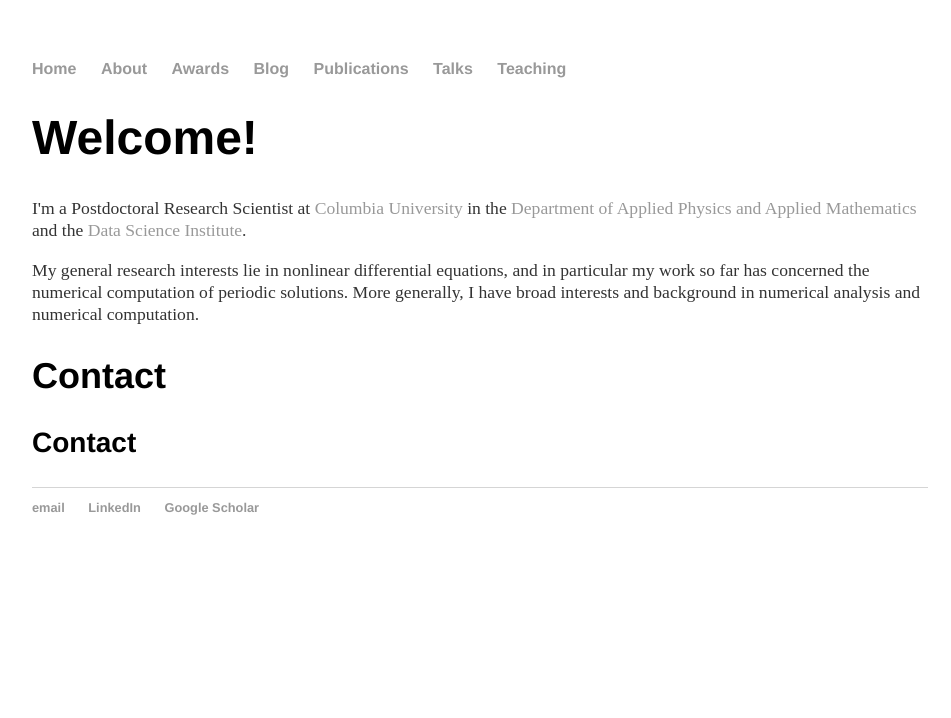
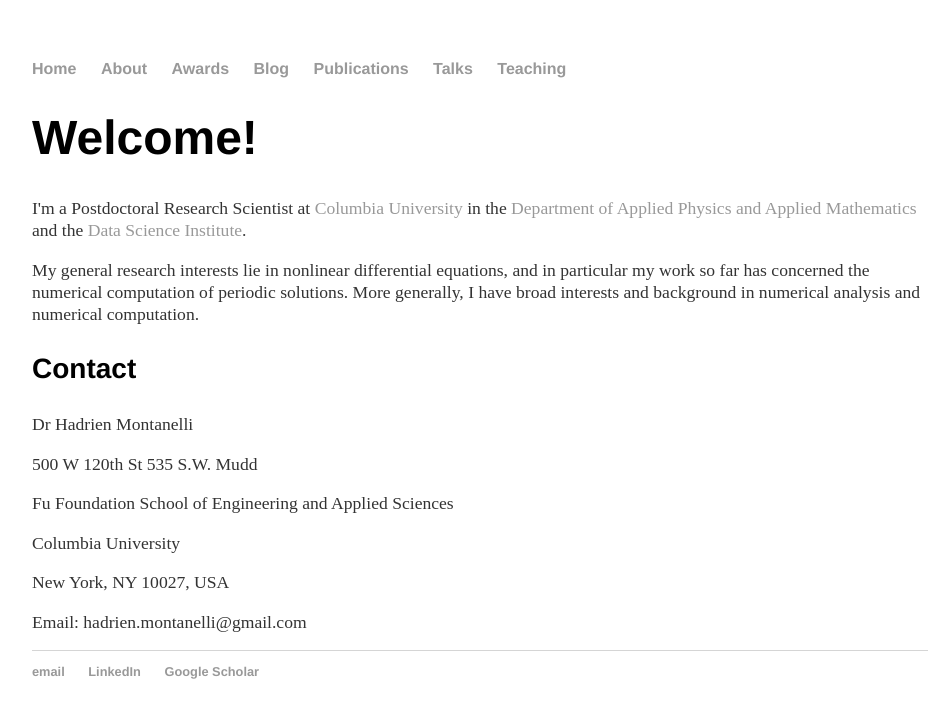
Before and after one commit to Hadrien-Montanelli/Hadrien-Montanelli.github.io, a Jekyll site: the page built from index.html, in a window 1280 px wide. Shown: the top 718 px of the page, without its empty margins (160-1111 px from the left). Built offline with Jekyll 4.4.1, drawn with Linux system fonts in a browser that asks for light colours.

Commit message:
Update index.html

```diff
--- a/index.html
+++ b/index.html
@@ -8,7 +8,12 @@ title: Hadrien Montanelli
 	in the <a href="http://apam.columbia.edu">Department of Applied Physics and Applied Mathematics</a>
 	and the <a href="http://datascience.columbia.edu">Data Science Institute</a>.
         <p>My general research interests lie in nonlinear differential equations, and in particular my work so far has concerned the numerical computation of periodic solutions.
-	More generally, I have broad interests and background in numerical analysis and numerical computation.<p>
-	<h2>Contact</h2>
+	More generally, I have broad interests and background in numerical analysis and numerical computation.</p>
 	<h3>Contact</h3>
+	<p>Dr Hadrien Montanelli</p>
+	<p>500 W 120th St 535 S.W. Mudd</p>
+	<p>Fu Foundation School of Engineering and Applied Sciences</p>
+	<p>Columbia University</p>
+	<p>New York, NY 10027, USA</p>
+	<p>Email: hadrien.montanelli@gmail.com</p>
 </div><!-- /.blurb -->
```
